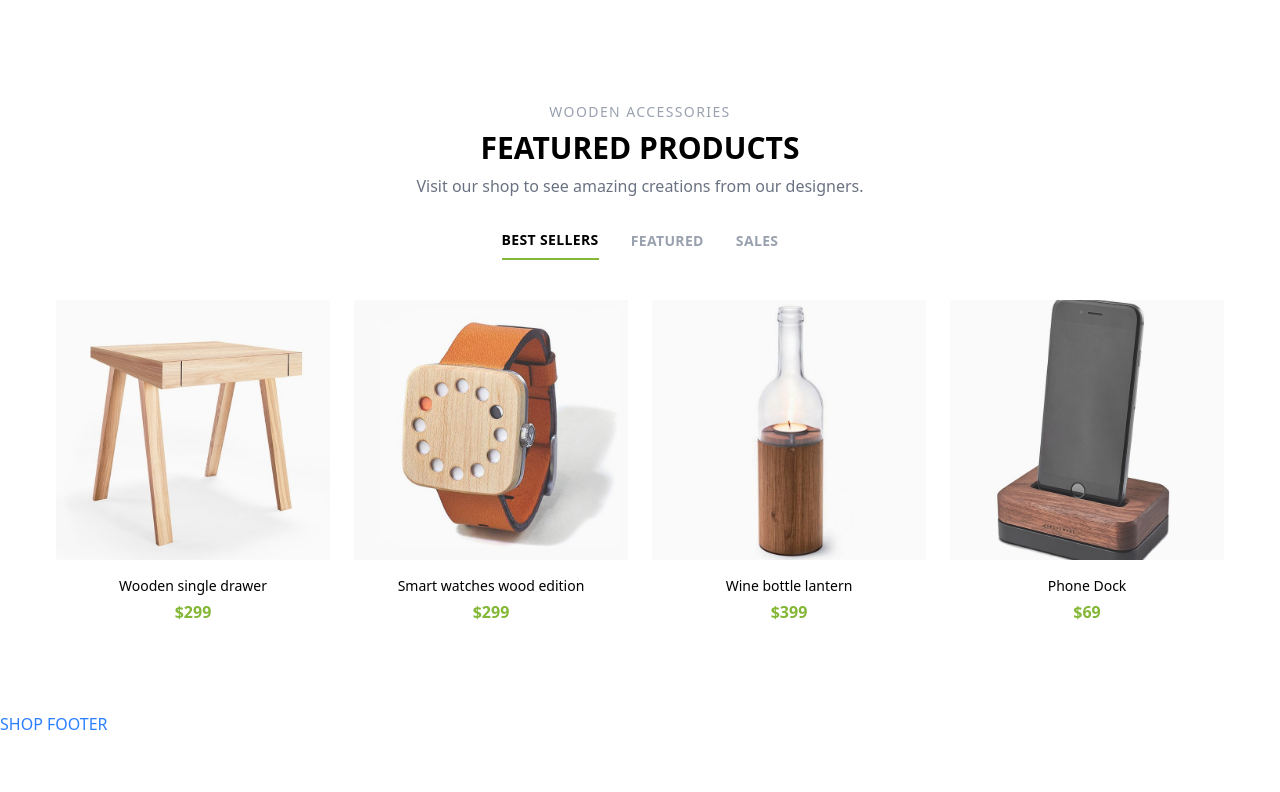
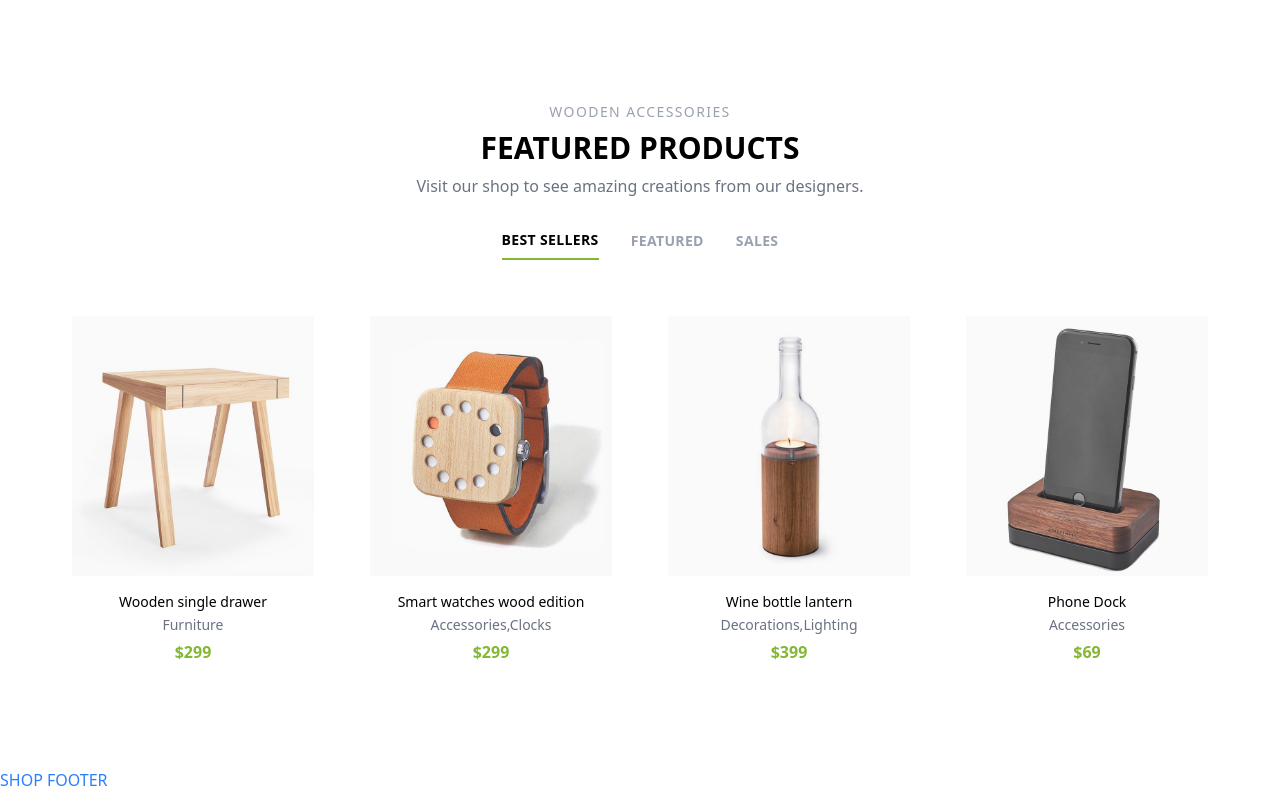
Before and after one commit to zeko1104/zekowoodProject, a React (Vite) app: page / in a window 1280 px wide. Shown: the part 1429-2221 px from the top of the page. Before the commit the page ends 2165 px from the top, so only its background shows below. Built offline with nearby package versions, Linux system fonts and the light colour scheme.

Commit message:
add product card update

```diff
--- a/src/features/product/ProductCard.jsx
+++ b/src/features/product/ProductCard.jsx
@@ -1,15 +1,44 @@
-import React from 'react'
+import React from "react";
 
 const ProductCard = ({ product }) => {
   return (
-    <div className="bg-white text-center">
-      <img
-        src={product.image}
-        alt={product.name}
-        className="w-full h-[260px] object-cover mb-4"
-      />
+    <div className="bg-white text-center cursor-pointer p-4 hover:shadow-lg transition group">
+
+      {/* IMAGE WRAPPER */}
+      <div className="relative w-full h-[260px] mb-4 overflow-hidden">
+
+        {/* IMAGE 1 */}
+        <img
+          src={product.image}
+          alt={product.name}
+          className="
+            absolute inset-0
+            w-full h-full
+            object-cover
+            transition-opacity duration-500
+            group-hover:opacity-0
+          "
+        />
+
+        {/* IMAGE 2 */}
+        <img
+          src={product.image2}
+          alt={product.name}
+          className="
+            absolute inset-0
+            w-full h-full
+            object-cover
+            opacity-0
+            transition-all duration-1000
+            group-hover:opacity-100 group-hover:scale-105
+          "
+        />
+      </div>
 
       <h3 className="text-sm font-medium">{product.name}</h3>
+      <span className="text-sm font-medium text-gray-500">
+        {product.category}
+      </span>
       <p className="text-[#83B735] font-semibold mt-1">
         ${product.price}
       </p>
--- a/src/features/product/ProductTabs.jsx
+++ b/src/features/product/ProductTabs.jsx
@@ -36,7 +36,7 @@ const ProductTabs = () => {
             onClick={() => setActiveTab(tab.key)}
             className={`
               text-sm font-semibold tracking-wide
-              pb-2 transition
+              pb-2 transition cursor-pointer
               ${
                 activeTab === tab.key
                   ? "text-black border-b-2 border-[#83B735]"
--- a/src/features/product/data/products.js
+++ b/src/features/product/data/products.js
@@ -27,6 +27,7 @@ export const products = [
     image: drawer,
     image2: drawer2,
     tags: ["best", "sale"],
+    category: "Furniture",
   },
   {
     id: 2,
@@ -35,6 +36,7 @@ export const products = [
     image: smartWatch,
     image2: smartWatch2,
     tags: ["best"],
+    category: "Accessories,Clocks",
   },
   {
     id: 3,
@@ -43,6 +45,7 @@ export const products = [
     image: jChair,
     image2: jChair2,
     tags: ["featured", "new"],
+    category: "Furniture",
   },
   {
     id: 4,
@@ -51,6 +54,7 @@ export const products = [
     image: woodenDec,
     image2: woodenDec2,
     tags: ["sale"],
+    category: "Decorations",
   },
   {
     id: 5,
@@ -59,6 +63,7 @@ export const products = [
     image: wineBottle,
     image2: wineBottle2,
     tags: ["best", "sale"],
+    category: "Decorations,Lighting",
   },
   {
     id: 6,
@@ -67,6 +72,7 @@ export const products = [
     image: phoneDock,
     image2: phoneDock2,
     tags: ["best"],
+    category: "Accessories",
   },
   {
     id: 7,
@@ -75,6 +81,7 @@ export const products = [
     image: nChair,
     image2: nChair2,
     tags: ["featured", "new"],
+    category: "Furniture",
   },
   {
     id: 8,
@@ -83,6 +90,7 @@ export const products = [
     image: lamp,
     image2: lamp2,
     tags: ["sale"],
+    category: "Lighting",
   },
   {
     id: 9,
@@ -91,6 +99,7 @@ export const products = [
     image: clock,
     image2: clock2,
     tags: ["featured"],
+    category: "Clocks",
   },
   {
     id: 10,
@@ -99,5 +108,6 @@ export const products = [
     image: penguinToy,
     image2: penguinToy2,
     tags: ["featured"],
+    category: "Toys",
   },
 ];
```
